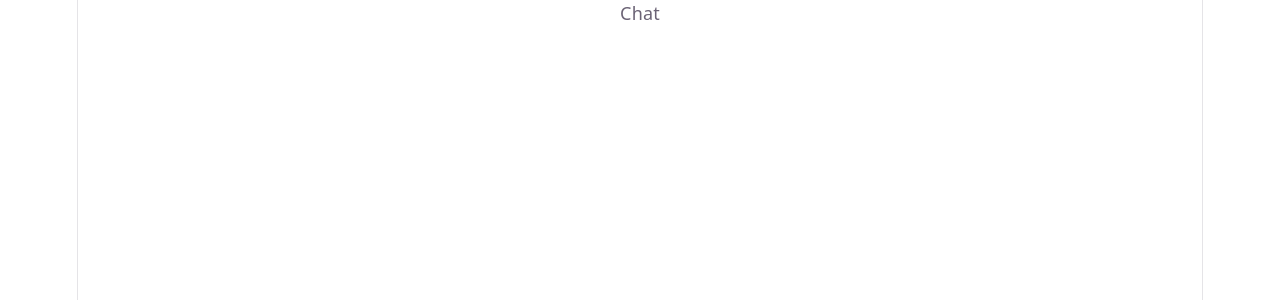
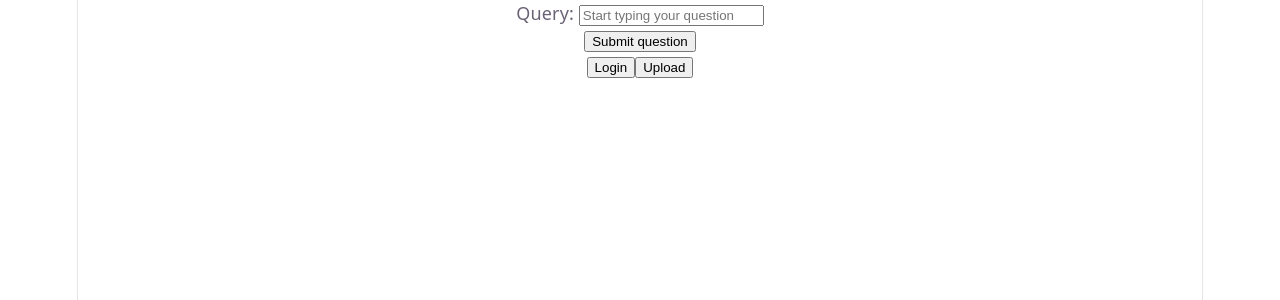
Before and after one commit to akhilg26/pdf-study-assistant, a React (Vite) app in the folder client/client/: page /chat in a window 1280 px wide. Shown: the top 300 px of the page. Built offline with nearby package versions, Linux system fonts and the light colour scheme.

Commit message:
finishing base of chat page

```diff
--- a/client/client/src/api/query.js
+++ b/client/client/src/api/query.js
@@ -12,7 +12,7 @@ async function queryPDF(question, token){
 }
     catch (error) {
         console.log(error)
-        return {'message' : 'query failure'}
+        return { message: 'query failure', error: error.response?.data?.detail || 'Something went wrong' }
     }
 }
 
--- a/client/client/src/pages/chat.jsx
+++ b/client/client/src/pages/chat.jsx
@@ -1,7 +1,35 @@
 import { useState } from 'react'
+import queryPDF from '../api/query'
+import { useNavigate } from 'react-router'
 
 function Chat(){
-    return <div>Chat</div>
+    const token = localStorage.getItem('token')
+    const navigate = useNavigate()
+    const [query, setQuery] = useState('')
+    const [response, setResponse] = useState('')
+    async function handleSubmit(e){
+        e.preventDefault()
+        const result = await queryPDF(query, token)
+        if (!result.response){
+            setResponse(`Error: ${result.error}`)
+        } else{
+        setResponse(result.response.data.response)
+        }
+    }
+
+    return <div>
+        <form onSubmit={handleSubmit}>
+            <label htmlFor='query'>Query: </label>
+            <input id='query' name='query' placeholder='Start typing your question' value={query} onChange={(e) => setQuery(e.target.value)}></input> <br />
+            <button>Submit question</button>
+        </form>
+        {response && <div>{response}</div>}
+        <button onClick={() => navigate('/login')}>Login</button>
+        <button onClick={() => navigate('/upload')}>Upload</button>
+    </div>
+
+
+
 }
 
 export default Chat
```
